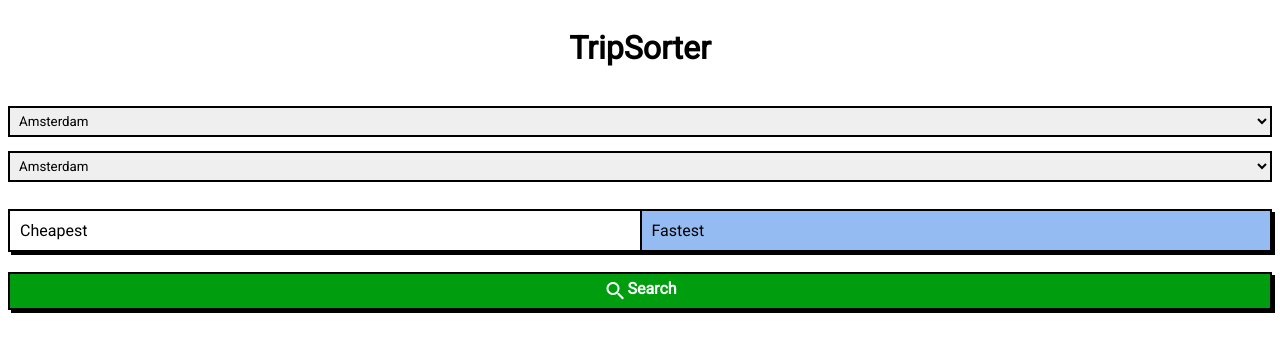
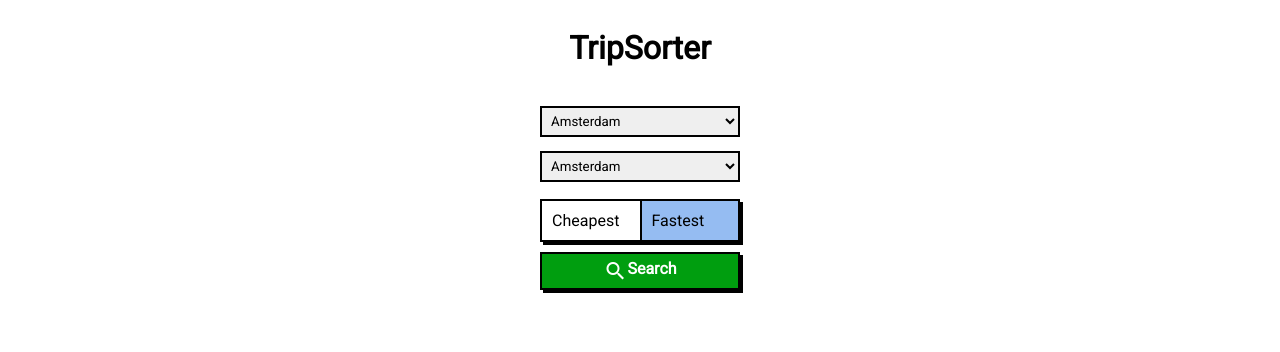
Before and after one commit to bobanko/tripSorter-2018, a React app: page /search in a window 1280 px wide. Shown: the top 352 px of the page. Built offline with nearby package versions, Linux system fonts and the light colour scheme.

Commit message:
searchform minor

```diff
--- a/src/components/search-form/index.jsx
+++ b/src/components/search-form/index.jsx
@@ -12,8 +12,8 @@ const SORTBY = {
 
 export class SearchForm extends React.Component {
   state = {
-    departureCities: [],
-    arrivalCities: [],
+    departureCities: null,
+    arrivalCities: null,
     departure: null,
     arrival: null
   };
@@ -32,12 +32,12 @@ export class SearchForm extends React.Component {
         arrivalCities,
         departure: urlParams.departure || departureCities[0],
         arrival: urlParams.arrival || arrivalCities[0],
-        sortBy: urlParams.sortBy || "fastest"
+        sortBy: urlParams.sortBy || SORTBY.FASTEST
       });
     });
   }
 
-  search(event) {
+  goSearch(event) {
     event.preventDefault();
     let paramUrl = serializeFormParams(this.form);
     this.props.history.push(`/results?${paramUrl}`);
@@ -52,7 +52,7 @@ export class SearchForm extends React.Component {
       sortBy
     } = this.state;
 
-    if (departureCities.length === 0) {
+    if (!departureCities) {
       return "cities loading...";
     }
 
@@ -60,7 +60,7 @@ export class SearchForm extends React.Component {
       <form
         ref={el => (this.form = el)}
         className="search-form flex--col"
-        onSubmit={event => this.search(event)}
+        onSubmit={event => this.goSearch(event)}
       >
         <div className="flex--col">
           <select name="departure" defaultValue={departure}>
--- a/src/components/search-form/styles.scss
+++ b/src/components/search-form/styles.scss
@@ -1,5 +1,11 @@
+.search-form {
+  width: 200px;
+  margin: 0px auto;
+  align-items: stretch;
+}
+
 .search-form > * {
-  margin: 10px 0px;
+  margin: 10px 0px 0 0;
 }
 
 select {
@@ -7,6 +13,7 @@ select {
   padding: 5px;
   margin: 7px 0;
   border: 2px solid black;
+  cursor: pointer;
 }
 
 /* sort-select component */
@@ -33,13 +40,10 @@ select {
   transition: background-color 100ms ease-in;
 }
 
-:root {
-  --sortSelectBg: #95bcf2;
-}
 .sort-select__radio:checked ~ .sort-select__text {
-  background-color: var(--sortSelectBg);
+  background-color: #95bcf2;
 }
 
 .sort-select:hover {
-  //background-color: lighten(@sortSelectBg, 15%);
+  background-color: #e0edff;
 }
```
